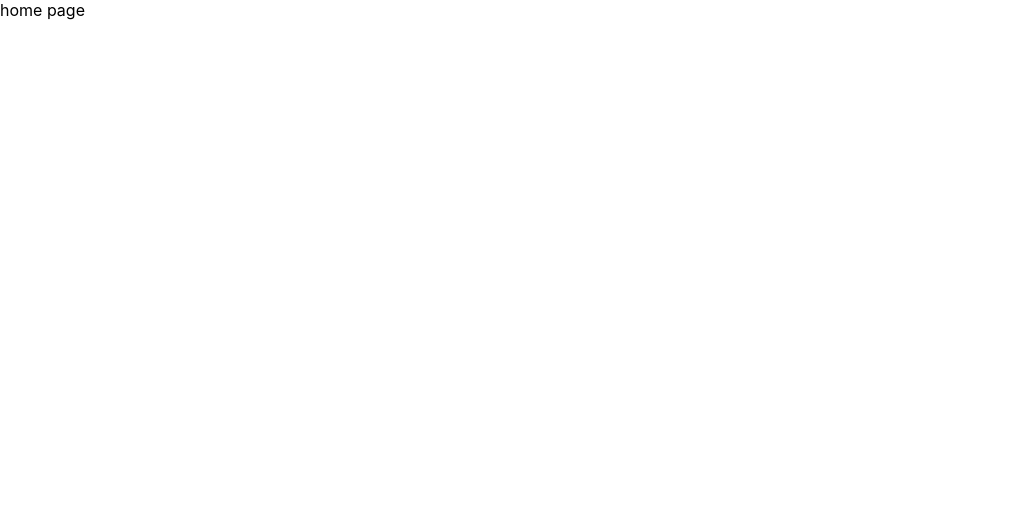
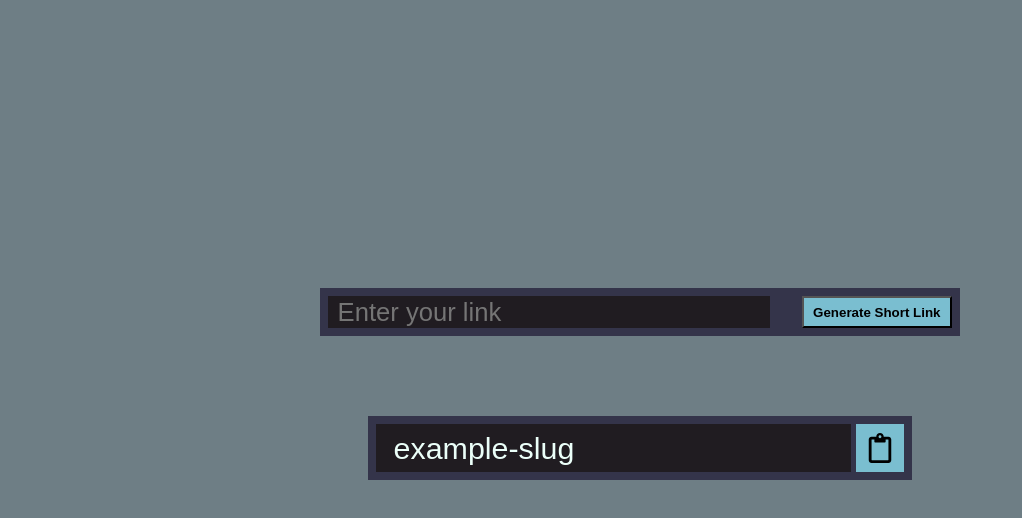
Before and after one commit to FooOperator/stubby, a Next.js app: page / in a window 1280 px wide. Shown: the top 518 px of the page, without its empty margins (0-1022 px from the left). Built offline with nearby package versions, Linux system fonts and the light colour scheme.

Commit message:
added UI (no functionality)

```diff
--- a/package.json
+++ b/package.json
@@ -12,13 +12,15 @@
   "dependencies": {
     "next": "12.1.6",
     "react": "18.1.0",
-    "react-dom": "18.1.0"
+    "react-dom": "18.1.0",
+    "react-icons": "^4.4.0"
   },
   "devDependencies": {
     "@prisma/client": "^3.15.0",
     "@types/node": "^17.0.41",
     "@types/react": "18.0.12",
     "@types/react-dom": "18.0.5",
+    "@types/react-icons": "^3.0.0",
     "eslint": "8.17.0",
     "eslint-config-next": "12.1.6",
     "prisma": "^3.15.0",
--- a/src/pages/index.tsx
+++ b/src/pages/index.tsx
@@ -1,17 +1,54 @@
 import type { NextPage } from 'next'
 import Head from 'next/head'
 import Image from 'next/image'
+import { useState } from 'react';
+import { FaRegClipboard } from 'react-icons/fa';
+import styles from '../styles/Home.module.css';
 
 const Home: NextPage = () => {
+
+  const [link, setLink] = useState<string>('');
+  const [shortLink, setSlug] = useState<string>('example-slug');
+
+  const handleSubmit = (e: React.FormEvent<HTMLFormElement>) => {
+    e.preventDefault()
+    console.log('submit')
+  }
+
+  const handleChangeOnLink = (e: React.ChangeEvent<HTMLInputElement>) => {
+    setLink(e.target.value);
+  }
+
   return (
-    <div>
+    <div className={styles.wrapper}>
       <Head>
         <title>Home</title>
       </Head>
-      home page
-
+      <div className={styles['main-element']}>
+        <form onSubmit={handleSubmit} className={styles['form']}>
+          <div className={styles['input-button-row']}>
+            <input
+              type="text"
+              value={link}
+              className={styles['input-link']}
+              onChange={handleChangeOnLink}
+              placeholder="Enter your link"
+            />
+            <button className={styles['submit-btn']}>Generate Short Link</button>
+          </div>
+        </form>
+        {
+          shortLink &&
+          <div className={styles['shortened-link']}>
+            <input className={styles['shortened-link--text']} value={shortLink} readOnly />
+            <div className={styles['clipboard-btn']}>
+              <FaRegClipboard size={30} className={styles['clipboard-btn-icon']} />
+            </div>
+          </div>
+        }
+      </div>
     </div>
   )
 }
 
-export default Home
+export default Home;
--- a/src/styles/Home.module.css
+++ b/src/styles/Home.module.css
@@ -1,116 +1,107 @@
-.container {
-  padding: 0 2rem;
+.wrapper {
+  justify-content: center;
+  align-items: center;
+  vertical-align: middle;
+  height: 100vh;
+  background-color: var(--slate-grey);
 }
 
-.main {
-  min-height: 100vh;
-  padding: 4rem 0;
-  flex: 1;
+.main-element {
+  max-width: 40em;
+  min-width: 40em;
+  max-height: 20em;
+  min-height: 20em;
+}
+
+.main-element,
+.form {
+  display: flex;
+}
+
+.wrapper,
+.main-element,
+.form {
   display: flex;
   flex-direction: column;
-  justify-content: center;
-  align-items: center;
 }
 
-.footer {
-  display: flex;
-  flex: 1;
-  padding: 2rem 0;
-  border-top: 1px solid #eaeaea;
-  justify-content: center;
-  align-items: center;
+.form {
+  margin-top: 3em;
+  background-color: var(--space-cadet);
 }
 
-.footer a {
+.input-button-row {
   display: flex;
-  justify-content: center;
-  align-items: center;
-  flex-grow: 1;
+  padding: 0.5rem;
 }
 
-.title a {
-  color: #0070f3;
-  text-decoration: none;
+.input-link {
+  font-size: 1.6rem;
+  flex-basis: 90%;
+  background-color: var(--raisin-black);
+  border: none;
+  color: var(--azure-x);
+  text-indent: 0.5rem;
+  padding: 0.1rem;
 }
 
-.title a:hover,
-.title a:focus,
-.title a:active {
-  text-decoration: underline;
+.submit-btn {
+  flex-basis: 30%;
+  background: none;
+  margin-left: 2rem;
+  font-weight: bold;
+  background-color: var(--dark-sky-blue);
 }
 
-.title {
-  margin: 0;
-  line-height: 1.15;
-  font-size: 4rem;
+.submit-btn:hover {
+  cursor: pointer;
+  color: var(--azure-x);
+  background-color: var(--celadon-blue);
 }
 
-.title,
-.description {
-  text-align: center;
+.shortened-link {
+  display: flex;
+  background-color: var(--space-cadet);
+  padding: 0.5rem;
+  justify-content: center;
+  margin: auto 3rem;
+  margin-top: 5rem;
+  align-items: center;
+  vertical-align: middle;
 }
 
-.description {
-  margin: 4rem 0;
-  line-height: 1.5;
-  font-size: 1.5rem;
+.shortened-link--text {
+  font-size: 1.9rem;
+  color: var(--azure-x);
+  background-color: var(--raisin-black);
+  border: none;
+  padding: 0.4rem;
+  text-indent: 0.7rem;
+  flex-basis: 90%;
 }
 
-.code {
-  background: #fafafa;
-  border-radius: 5px;
-  padding: 0.75rem;
-  font-size: 1.1rem;
-  font-family: Menlo, Monaco, Lucida Console, Liberation Mono, DejaVu Sans Mono,
-    Bitstream Vera Sans Mono, Courier New, monospace;
+.clipboard-btn {
+  position: relative;
+  flex-basis: 10%;
+  background-color: var(--dark-sky-blue);
+  max-width: 3rem;
+  min-width: 3rem;
+  min-height: 3rem;
+  max-height: 3rem;
+  margin: auto;
+  margin-right: 0rem;
 }
 
-.grid {
-  display: flex;
-  align-items: center;
-  justify-content: center;
-  flex-wrap: wrap;
-  max-width: 800px;
+.clipboard-btn:hover {
+  cursor: pointer;
+  color: var(--azure-x);
+  background-color: var(--celadon-blue);
 }
 
-.card {
-  margin: 1rem;
-  padding: 1.5rem;
-  text-align: left;
-  color: inherit;
-  text-decoration: none;
-  border: 1px solid #eaeaea;
-  border-radius: 10px;
-  transition: color 0.15s ease, border-color 0.15s ease;
-  max-width: 300px;
+.clipboard-btn-icon {
+  display: block;
+  position: absolute;
+  top: 50%;
+  left: 50%;
+  transform: translate(-50%, -50%);
 }
-
-.card:hover,
-.card:focus,
-.card:active {
-  color: #0070f3;
-  border-color: #0070f3;
-}
-
-.card h2 {
-  margin: 0 0 1rem 0;
-  font-size: 1.5rem;
-}
-
-.card p {
-  margin: 0;
-  font-size: 1.25rem;
-  line-height: 1.5;
-}
-
-.logo {
-  height: 1em;
-  margin-left: 0.5rem;
-}
-
-@media (max-width: 600px) {
-  .grid {
-    width: 100%;
-    flex-direction: column;
-  }
-}
--- a/src/styles/globals.css
+++ b/src/styles/globals.css
@@ -2,8 +2,18 @@ html,
 body {
   padding: 0;
   margin: 0;
+  height: 100%;
   font-family: -apple-system, BlinkMacSystemFont, Segoe UI, Roboto, Oxygen,
     Ubuntu, Cantarell, Fira Sans, Droid Sans, Helvetica Neue, sans-serif;
+}
+
+:root {
+  --space-cadet: #34344a;
+  --raisin-black: #201c21;
+  --azure-x: #ebfff9;
+  --celadon-blue: #087ca7;
+  --dark-sky-blue: #7abed0;
+  --slate-grey: #6e7e85;
 }
 
 a {
```
Also changed, not shown: 1 other file (tests, documents, lock files or other folders).
